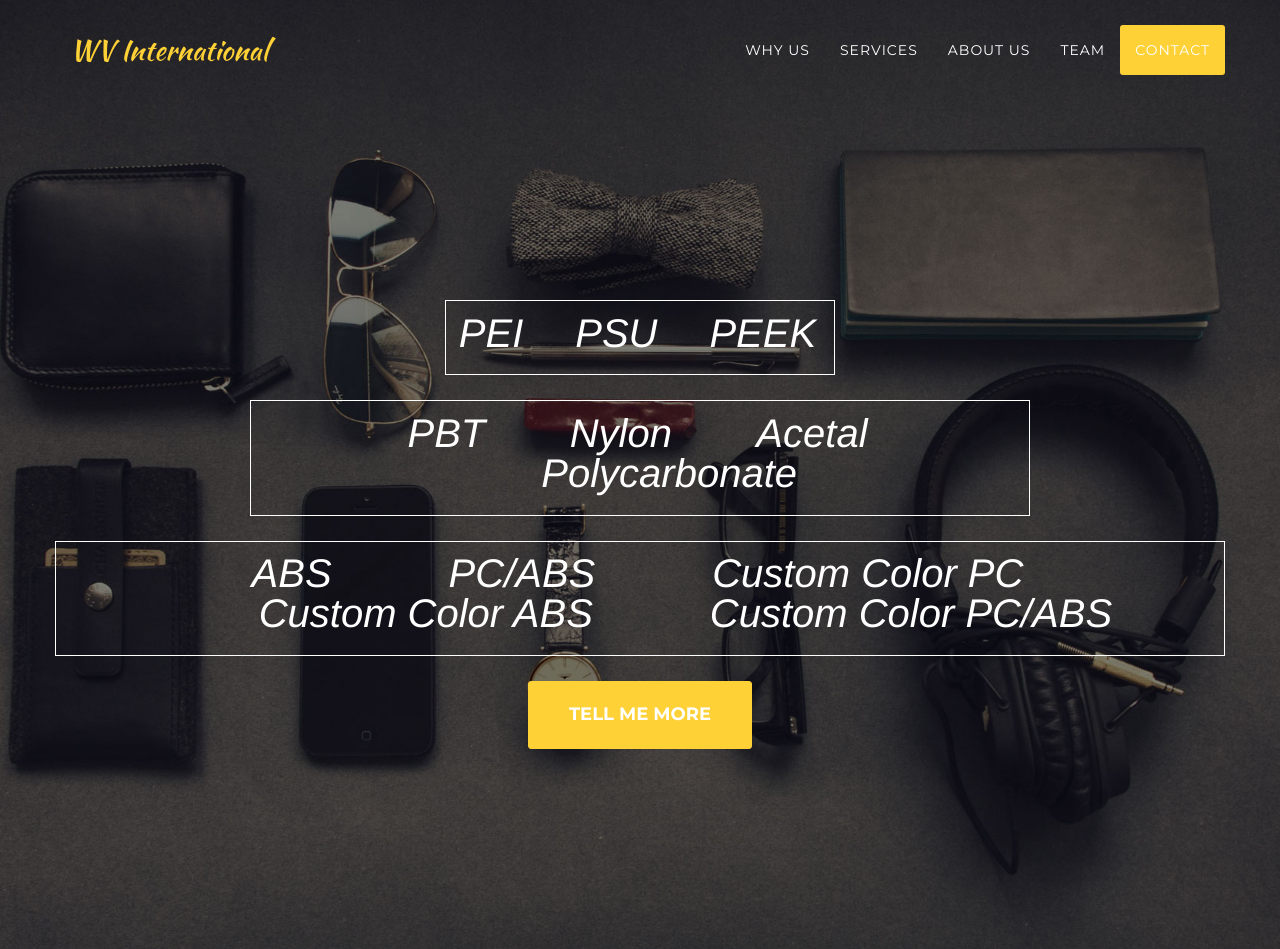
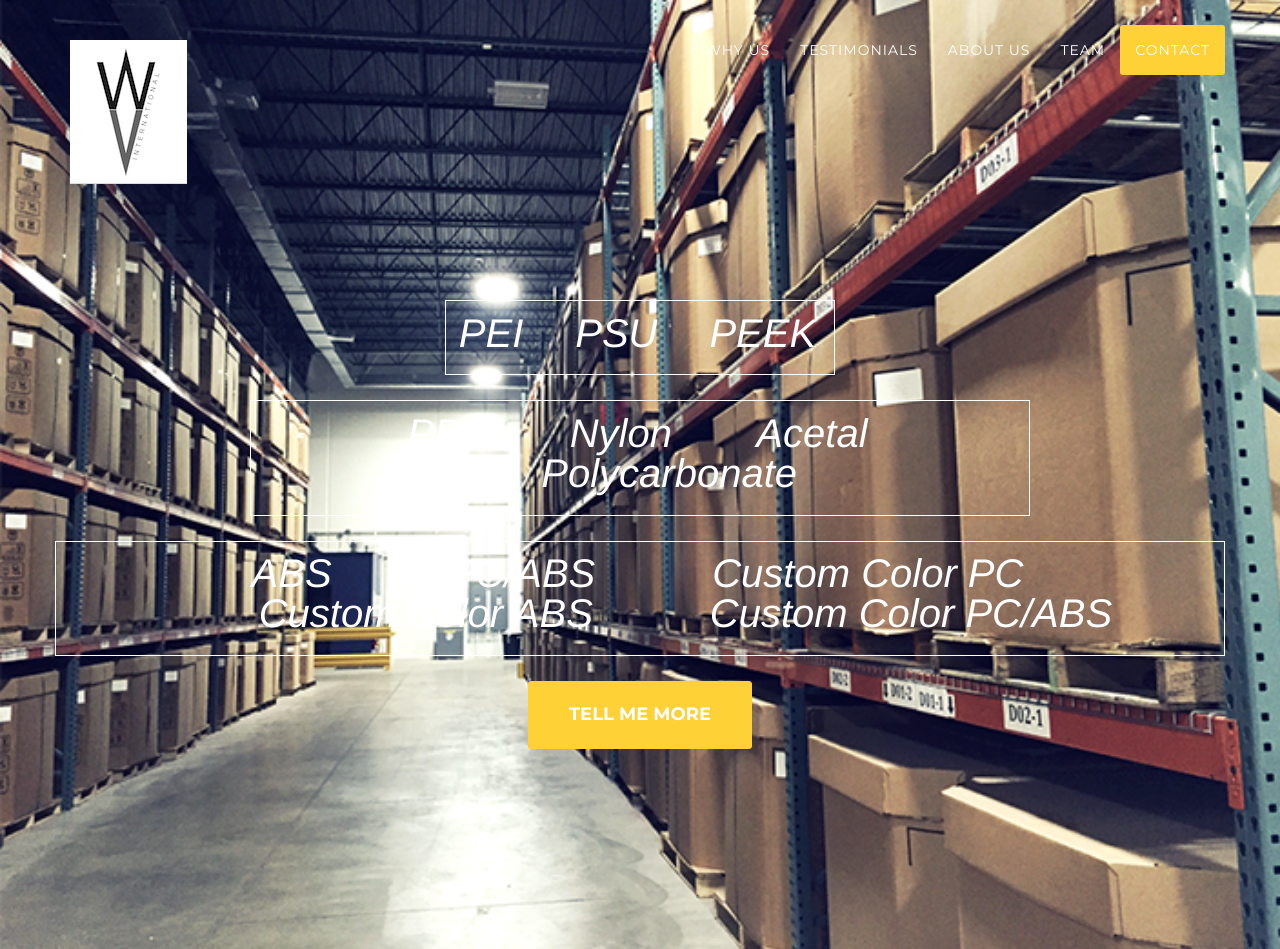
Before and after one commit to michpenn/wv_international, a website: page index.html in a window 1280 px wide. Shown: the top 949 px of the page. Drawn offline with nearby package versions, Linux system fonts and the light colour scheme; a web font is replaced by a local one.

Commit message:
changed background and name of services to testimonials

```diff
--- a/css/agency.css
+++ b/css/agency.css
@@ -226,7 +226,7 @@ fieldset[disabled] .btn-xl.active {
   }
 }
 header {
-  background-image: url('../img/header-bg.jpg');
+  background-image: url('../img/backgrounds/wv-warehouse.png');
   background-repeat: no-repeat;
   background-attachment: scroll;
   background-position: center center;
--- a/css/style.css
+++ b/css/style.css
@@ -1,3 +1,6 @@
+/*Nav Bar*/
+
+
 .pyramidSection {
     border: 1px solid white;
     padding: 1%;
--- a/index.html
+++ b/index.html
@@ -47,7 +47,9 @@
                 <button type="button" class="navbar-toggle" data-toggle="collapse" data-target="#bs-example-navbar-collapse-1">
                     <span class="sr-only">Toggle navigation</span> Menu <i class="fa fa-bars"></i>
                 </button>
-                <a class="navbar-brand page-scroll" href="#page-top">WV International</a>
+                <a class="navbar-brand page-scroll" href="#page-top">
+                    <img id="nav-wv-logo" alt="WV International" src="img/logos/wv-logo.png" />
+                </a>
             </div>
 
             <!-- Collect the nav links, forms, and other content for toggling -->
@@ -60,7 +62,7 @@
                         <a class="page-scroll" href="#whyUs">Why Us</a>
                     </li>
                     <li>
-                        <a class="page-scroll" href="#services">Services</a>
+                        <a class="page-scroll" href="#testimonials">Testimonials</a>
                     </li>
                     <li>
                         <a class="page-scroll" href="#about">About Us</a>
@@ -185,11 +187,11 @@
 
 
     <!-- Portfolio Grid Section -->
-    <section id="services" class="bg-light-gray">
+    <section id="testimonials" class="bg-light-gray">
         <div class="container">
             <div class="row">
                 <div class="col-lg-12 text-center">
-                    <h2 class="section-heading">services</h2>
+                    <h2 class="section-heading">testimonials</h2>
                     <p class="section-subheading text-muted">
                         WV International. Inc., is a full service engineering resin thermoplastics distributor. We have a complete array of products, including pre-colored, glass filled, flame retardant and custom compounded engineering thermoplastics from world-class manufacturers and compounders. We supply resins manufactured by Sabic, Dupont, Bayer, BASF and others. WV International sells raw material for the electronic, consumer appliance, housework and computer industries.
                     </p>
```
Also changed, not shown: css/agency.min.css, img/backgrounds/wv-warehouse.png (added), img/logos/wv-logo.png (added).
